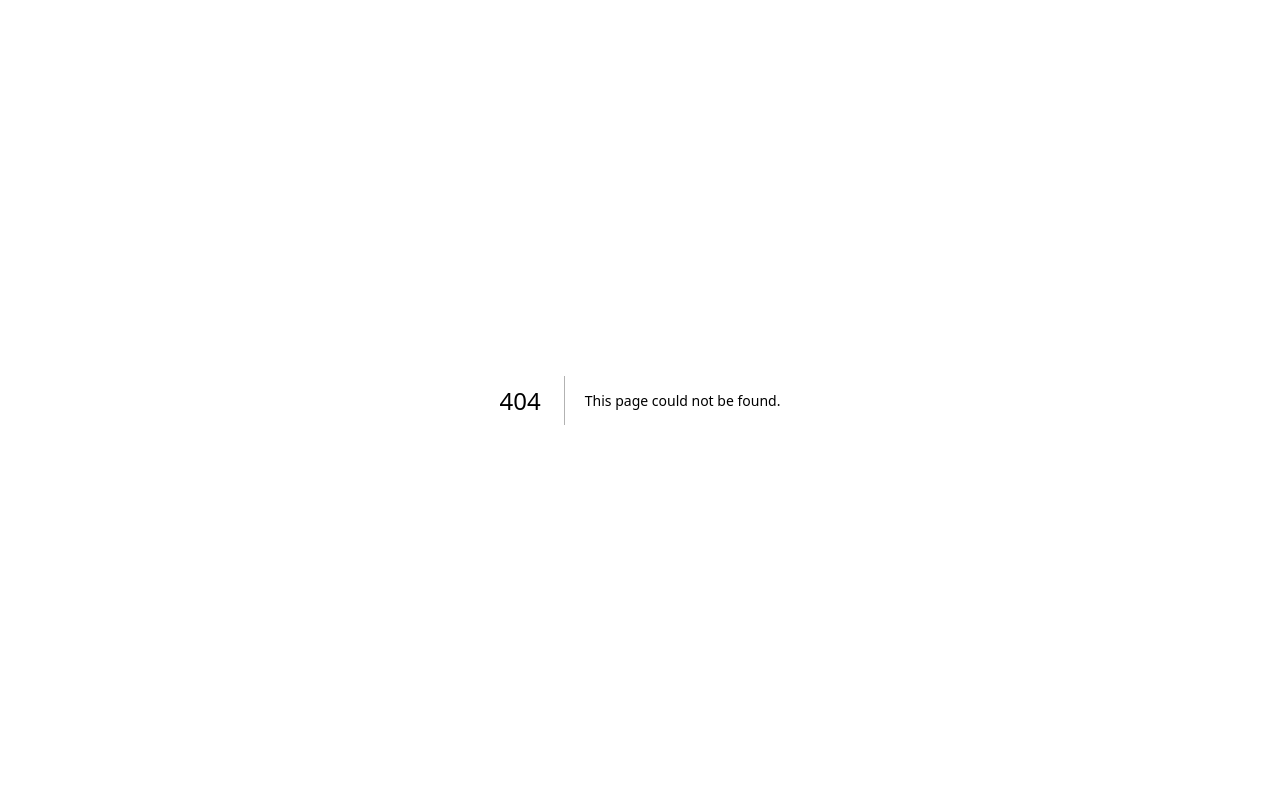
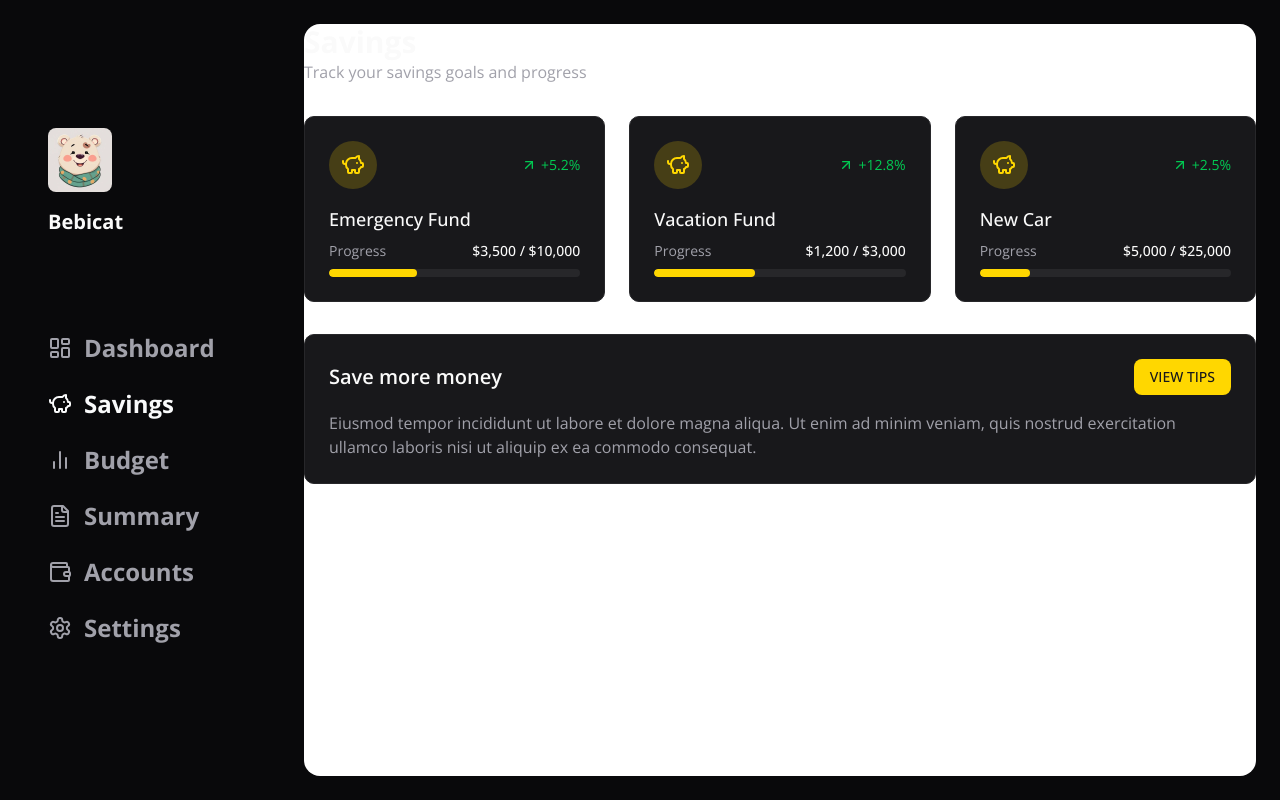
Before and after one commit to Arshya-tech/honeycomb, a Next.js app: page /savings in a window 1280 px wide. Before the commit this address had no page. Built offline with nearby package versions, Linux system fonts and the light colour scheme.

Commit message:
feat: implement dashboard layout with sidebar navigation and add savings page with goal tracking

```diff
--- a/app/(main)/dashboard/page.tsx
+++ b/app/(main)/dashboard/page.tsx
@@ -1,19 +1,5 @@
-import { getCurrentUser } from "@/auth";
+const DashboardPage = () => {
+  return <div className="w-full bg-pink-200">asdf</div>;
+};
 
-import { LogoutButton } from "@/components/auth/logout-button";
-
-const DashboardPage = async () => {
-  const user = await getCurrentUser();
-
-  if (user) {
-    return (
-      <div className="mx-auto flex min-h-svh flex-col items-center justify-center gap-12 bg-gray-50">
-        <p>Currently logged in as {user.name || user.email}</p>
-        <LogoutButton />
-      </div>
-    );
-  }
-
-  return <div>No user</div>;
-};
 export default DashboardPage;
--- a/app/(main)/layout.tsx
+++ b/app/(main)/layout.tsx
@@ -1,8 +1,18 @@
+import { Sidebar } from "@/components/dashboard/sidebar";
+
 type Props = {
   children: React.ReactNode;
 };
 
-const layout = ({ children }: Props) => {
-  return <main>{children}</main>;
+const DashboardLayout = ({ children }: Props) => {
+  return (
+    <div className="flex gap-6 overflow-hidden p-2 md:p-4 lg:h-svh lg:p-6">
+      <Sidebar />
+      <div className="flex-1 overflow-y-auto rounded-md bg-white lg:rounded-2xl">
+        <main className="">{children}</main>
+      </div>
+    </div>
+  );
 };
-export default layout;
+
+export default DashboardLayout;
--- /dev/null
+++ b/app/(main)/savings/page.tsx
@@ -0,0 +1,111 @@
+import { ArrowUpRight, PiggyBank } from "lucide-react";
+
+const SavingsPage = () => {
+  return (
+    <div className="space-y-8">
+      <div>
+        <h1 className="text-3xl font-bold">Savings</h1>
+        <p className="text-muted-foreground">
+          Track your savings goals and progress
+        </p>
+      </div>
+
+      <div className="grid grid-cols-1 gap-6 md:grid-cols-2 lg:grid-cols-3">
+        {/* Savings Goal Card */}
+        <div className="border-border bg-card rounded-lg border p-6">
+          <div className="mb-4 flex items-center justify-between">
+            <div className="bg-primary/20 flex h-12 w-12 items-center justify-center rounded-full">
+              <PiggyBank className="text-primary h-6 w-6" />
+            </div>
+            <span className="flex items-center text-sm text-green-500">
+              <ArrowUpRight className="mr-1 h-4 w-4" />
+              +5.2%
+            </span>
+          </div>
+          <h3 className="text-lg font-medium">Emergency Fund</h3>
+          <div className="mt-2 space-y-2">
+            <div className="flex items-center justify-between text-sm">
+              <span className="text-muted-foreground">Progress</span>
+              <span className="font-medium">$3,500 / $10,000</span>
+            </div>
+            <div className="bg-muted h-2 w-full overflow-hidden rounded-full">
+              <div
+                className="bg-primary h-full rounded-full"
+                style={{ width: "35%" }}
+              />
+            </div>
+          </div>
+        </div>
+
+        {/* Savings Goal Card */}
+        <div className="border-border bg-card rounded-lg border p-6">
+          <div className="mb-4 flex items-center justify-between">
+            <div className="bg-primary/20 flex h-12 w-12 items-center justify-center rounded-full">
+              <PiggyBank className="text-primary h-6 w-6" />
+            </div>
+            <span className="flex items-center text-sm text-green-500">
+              <ArrowUpRight className="mr-1 h-4 w-4" />
+              +12.8%
+            </span>
+          </div>
+          <h3 className="text-lg font-medium">Vacation Fund</h3>
+          <div className="mt-2 space-y-2">
+            <div className="flex items-center justify-between text-sm">
+              <span className="text-muted-foreground">Progress</span>
+              <span className="font-medium">$1,200 / $3,000</span>
+            </div>
+            <div className="bg-muted h-2 w-full overflow-hidden rounded-full">
+              <div
+                className="bg-primary h-full rounded-full"
+                style={{ width: "40%" }}
+              />
+            </div>
+          </div>
+        </div>
+
+        {/* Savings Goal Card */}
+        <div className="border-border bg-card rounded-lg border p-6">
+          <div className="mb-4 flex items-center justify-between">
+            <div className="bg-primary/20 flex h-12 w-12 items-center justify-center rounded-full">
+              <PiggyBank className="text-primary h-6 w-6" />
+            </div>
+            <span className="flex items-center text-sm text-green-500">
+              <ArrowUpRight className="mr-1 h-4 w-4" />
+              +2.5%
+            </span>
+          </div>
+          <h3 className="text-lg font-medium">New Car</h3>
+          <div className="mt-2 space-y-2">
+            <div className="flex items-center justify-between text-sm">
+              <span className="text-muted-foreground">Progress</span>
+              <span className="font-medium">$5,000 / $25,000</span>
+            </div>
+            <div className="bg-muted h-2 w-full overflow-hidden rounded-full">
+              <div
+                className="bg-primary h-full rounded-full"
+                style={{ width: "20%" }}
+              />
+            </div>
+          </div>
+        </div>
+      </div>
+
+      {/* Savings Tips */}
+      <div className="border-border bg-card rounded-lg border p-6">
+        <div className="flex items-center justify-between">
+          <h2 className="text-xl font-semibold">Save more money</h2>
+          <button className="bg-primary text-primary-foreground rounded-md px-4 py-2 text-sm font-medium">
+            VIEW TIPS
+          </button>
+        </div>
+        <p className="text-muted-foreground mt-4">
+          Eiusmod tempor incididunt ut labore et dolore magna aliqua. Ut enim ad
+          minim veniam, quis nostrud exercitation ullamco laboris nisi ut
+          aliquip ex ea commodo consequat.
+        </p>
+      </div>
+    </div>
+  );
+};
+
+export default SavingsPage;
--- /dev/null
+++ b/components/dashboard/sidebar.tsx
@@ -0,0 +1,100 @@
+"use client";
+
+import Image from "next/image";
+import Link from "next/link";
+import { usePathname } from "next/navigation";
+import {
+  BarChart2,
+  FileText,
+  LayoutDashboard,
+  PiggyBank,
+  Settings,
+  Wallet,
+} from "lucide-react";
+
+import { cn } from "@/lib/utils";
+
+const routes = [
+  {
+    label: "Dashboard",
+    icon: LayoutDashboard,
+    href: "/dashboard",
+  },
+  {
+    label: "Savings",
+    icon: PiggyBank,
+    href: "/savings",
+  },
+  {
+    label: "Budget",
+    icon: BarChart2,
+    href: "/budget",
+  },
+  {
+    label: "Summary",
+    icon: FileText,
+    href: "/summary",
+  },
+  {
+    label: "Accounts",
+    icon: Wallet,
+    href: "/accounts",
+  },
+  {
+    label: "Settings",
+    icon: Settings,
+    href: "/settings",
+  },
+];
+
+interface SidebarProps {
+  className?: string;
+}
+
+export const Sidebar = ({ className }: SidebarProps) => {
+  const pathname = usePathname();
+
+  return (
+    <div
+      className={cn(
+        "flex h-full w-64 flex-col py-20 max-lg:hidden 2xl:w-80",
+        className,
+      )}
+    >
+      {/* User profile section */}
+      <div className="flex flex-col justify-center p-6 2xl:p-8">
+        <div className="relative size-16 overflow-hidden rounded-md">
+          <Image
+            src="/avatars/bear2.webp"
+            alt="Profile"
+            width={64}
+            height={64}
+            className="object-cover"
+          />
+        </div>
+        <h2 className="mt-4 text-xl font-bold 2xl:text-2xl">Bebicat</h2>
+      </div>
+
+      {/* Navigation links */}
+      <div className="mt-12 flex-1 overflow-y-auto p-6 2xl:p-8">
+        <nav className="flex flex-col gap-6 text-2xl 2xl:gap-10">
+          {routes.map((route) => (
+            <Link
+              key={route.href}
+              href={route.href}
+              className={cn(
+                "text-muted-foreground flex items-center font-bold transition hover:text-white/80",
+                {
+                  "text-gray-50 hover:text-gray-50": pathname === route.href,
+                },
+              )}
+            >
+              <route.icon className="mr-3" />
+              {route.label}
+            </Link>
+          ))}
+        </nav>
+      </div>
+    </div>
+  );
+};
```
Also changed, not shown: public/assets/bear-sitting-on-honeycomb.jpg (added).
